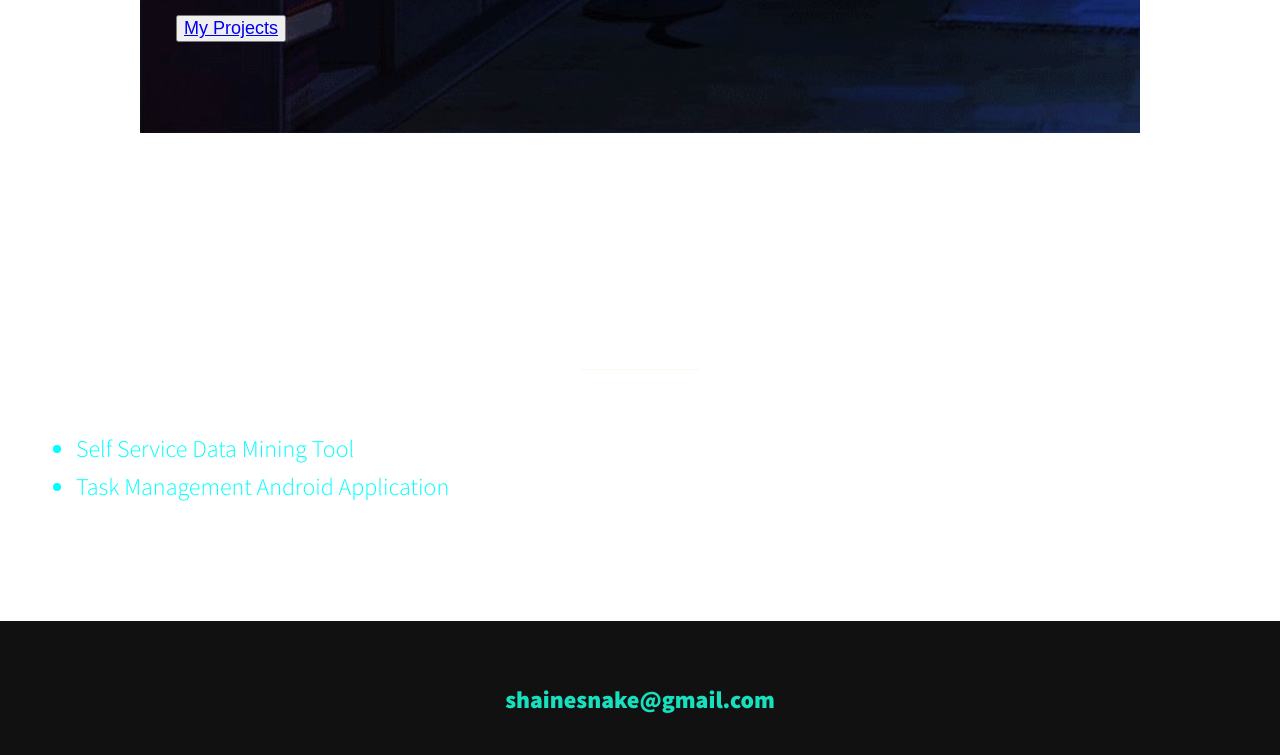
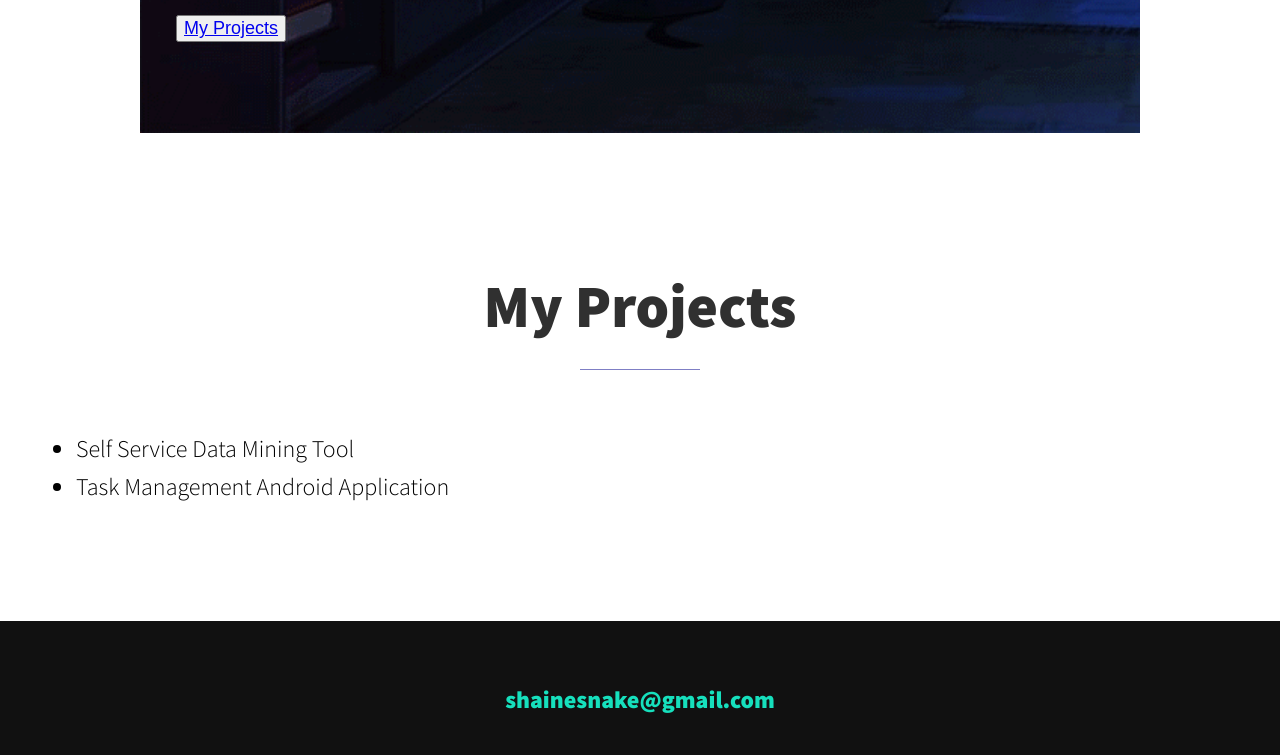
Before and after one commit to soloplxya/soloplxya.github.io, a plain HTML site: page index.html in a window 1280 px wide. Shown: the part 1824-2579 px from the top of the page. Drawn offline with nearby package versions, Linux system fonts and the light colour scheme.

Commit message:
colour changes

```diff
--- a/style.css
+++ b/style.css
@@ -275,11 +275,11 @@ header {
 .current-projects {
     background-color: var(--clr-light);
     background-size: cover;
-    color: aqua
+    color: black
 }
 
 .section__title--current-projects {
-    color: var(--clr-light);
+    color: var(--clr-dark);
     position: relative;
     text-align: center;
 }
@@ -290,7 +290,7 @@ header {
     width: 2em;
     height: 1px;
     margin: 0.5em auto 1em;
-    background-color: beige;
+    background-color:darkblue;
     opacity: 0.5;
 }
 
```
